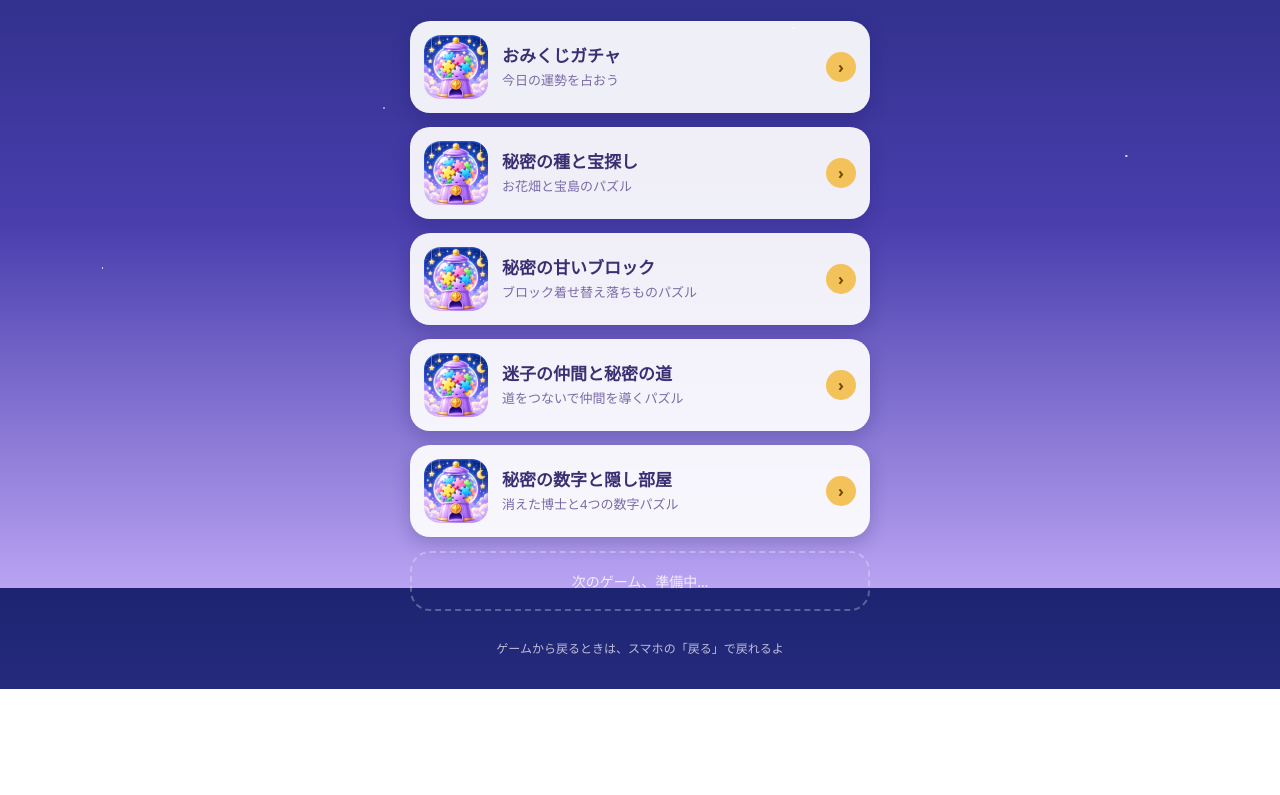
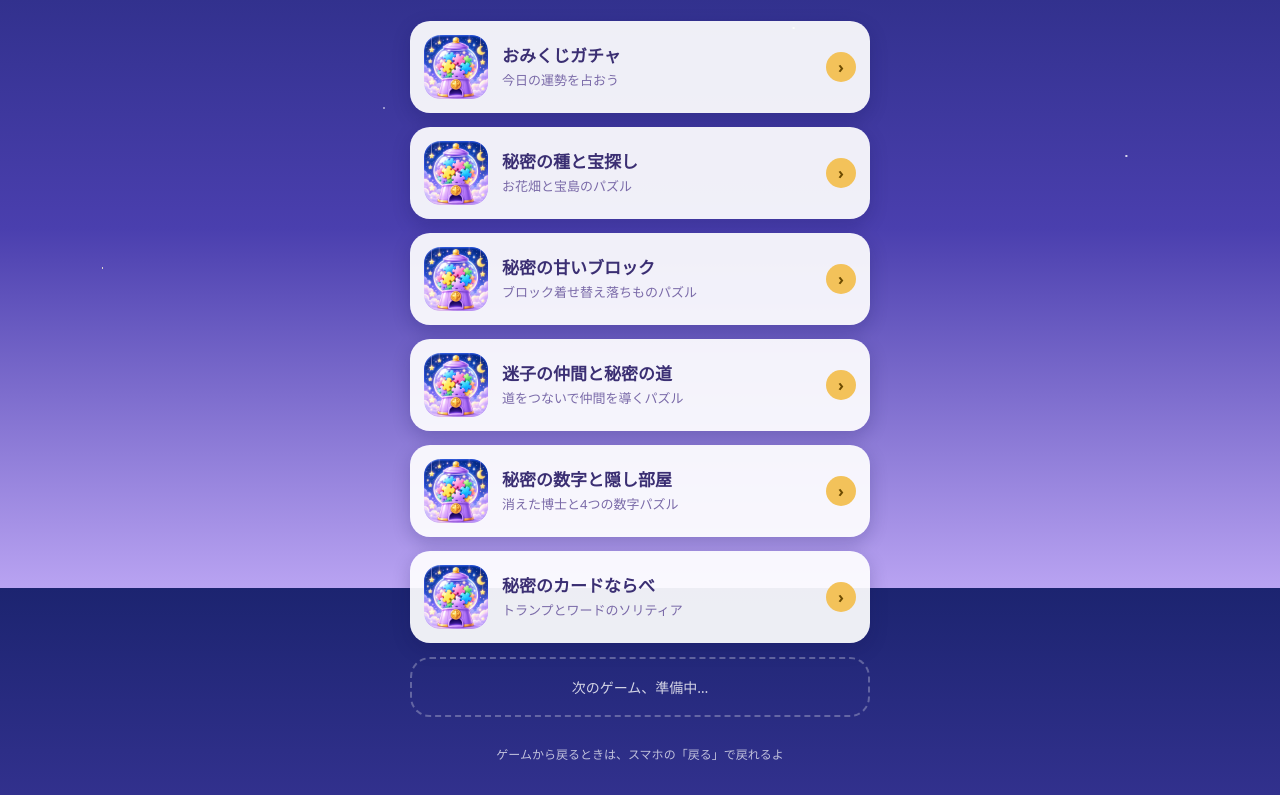
Before and after one commit to mai-104/mai-104.github.io, a plain HTML site: page index.html in a window 1280 px wide. Shown: the part 212-1007 px from the top of the page. Before the commit the page ends 901 px from the top, so only its background shows below. Drawn offline with Linux system fonts and the light colour scheme; files whose address does not match are found by name; a web font is replaced by a local one.

Commit message:
まぃの箱に「秘密のカードならべ」を追加
Co-Authored-By: Claude Opus 5.5 <noreply@anthropic.com>
Claude-Session: https://claude.ai/code/session_01Py86tRpSHYAiR5yGxFmHgx

```diff
--- a/index.html
+++ b/index.html
@@ -85,7 +85,8 @@ var GAMES = [
   { folder: "himitsu-no-tane", name: "秘密の種と宝探し",   desc: "お花畑と宝島のパズル" },
   { folder: "hare-sweets", name: "秘密の甘いブロック", desc: "ブロック着せ替え落ちものパズル" },
   { folder: "himitsu-no-michi", name: "迷子の仲間と秘密の道", desc: "道をつないで仲間を導くパズル" },
-  { folder: "himitsu-no-suuji", name: "秘密の数字と隠し部屋", desc: "消えた博士と4つの数字パズル" }
+  { folder: "himitsu-no-suuji", name: "秘密の数字と隠し部屋", desc: "消えた博士と4つの数字パズル" },
+  { folder: "himitsu-no-card", name: "秘密のカードならべ", desc: "トランプとワードのソリティア" }
 ];
 var SHOW_SOON = true; /* 「次のゲーム 準備中」の枠を出すなら true */
 
```
